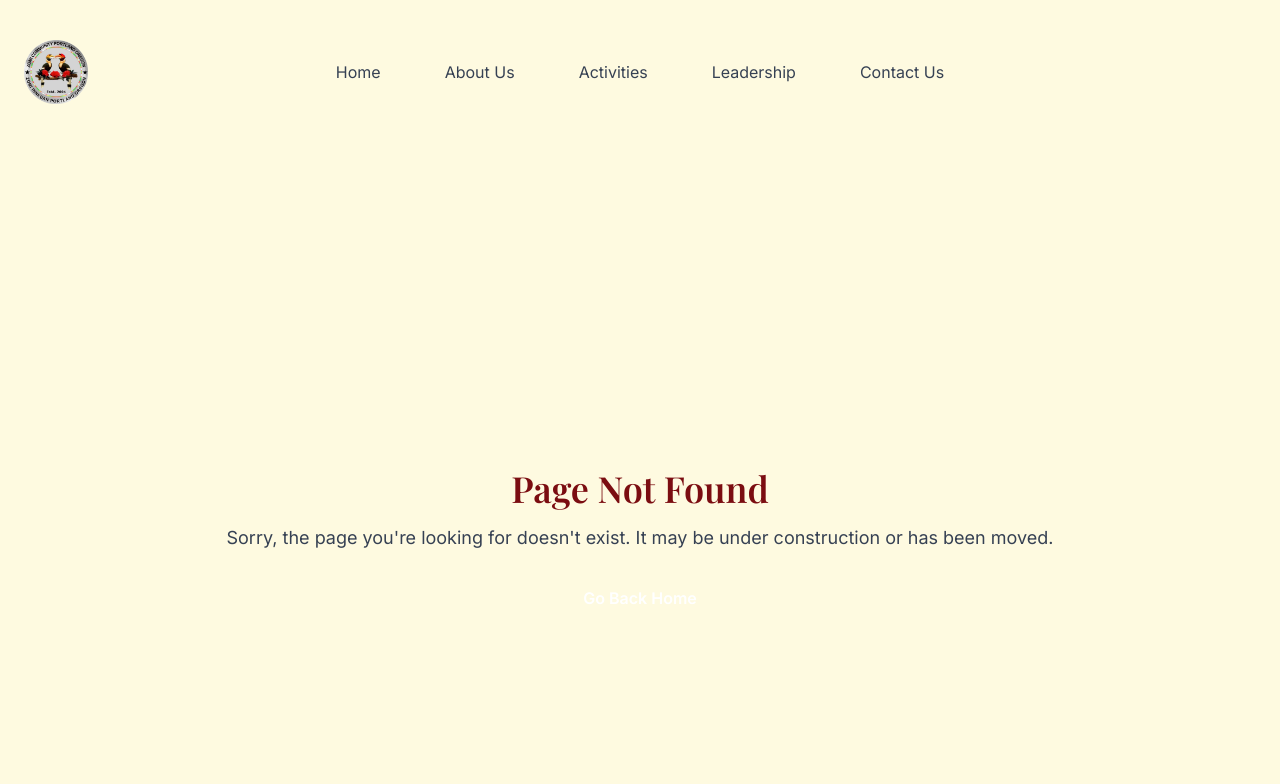
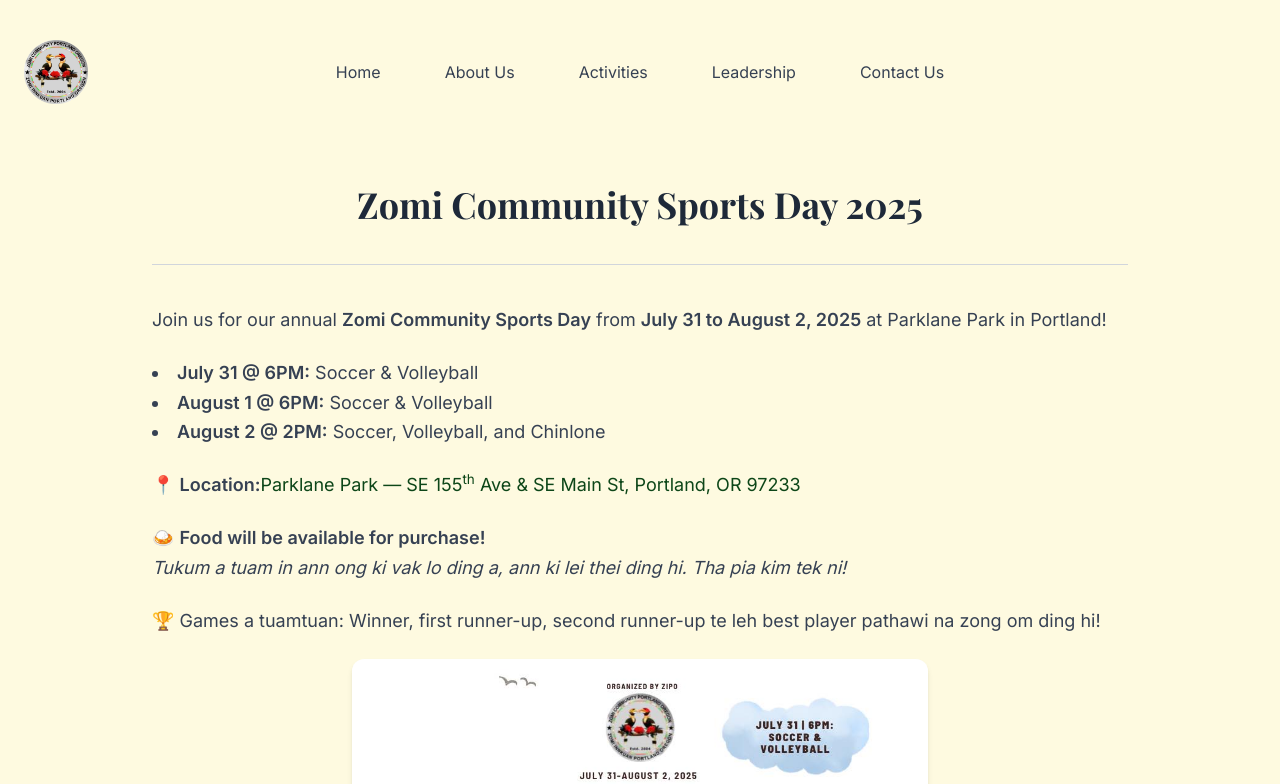
Before and after one commit to dvan2/zipo-site, a Next.js app: page /events/sports-day in a window 1280 px wide. Before the commit this address had no page. Shown: the top 784 px of the page. Built offline with nearby package versions, Linux system fonts and the light colour scheme.

Commit message:
added sportsday event

```diff
--- a/app/events/page.tsx
+++ b/app/events/page.tsx
@@ -5,8 +5,10 @@ import Wrapper from '@/components/Wrapper';
 export default function EventsPage() {
   const now = new Date();
 
-  const upcomingEvents = events.filter((event) => new Date(event.date) > now);
-  const pastEvents = events.filter((event) => new Date(event.date) <= now);
+  const upcomingEvents = events.filter(
+    (event) => new Date(event.endDate) > new Date()
+  );
+  // const pastEvents = events.filter((event) => new Date(event.date) <= now);
 
   return (
     <Wrapper>
@@ -29,7 +31,7 @@ export default function EventsPage() {
       </section>
 
       {/* Past Events */}
-      <section>
+      {/* <section>
         <h2 className='text-2xl font-bold text-zomi-red mb-8 text-center'>
           Past Events
         </h2>
@@ -42,20 +44,21 @@ export default function EventsPage() {
         ) : (
           <p className='text-center text-gray-500'>No past events yet.</p>
         )}
-      </section>
+      </section> */}
     </Wrapper>
   );
 }
 
-/* 👇 helper components inside same file */
 function EventCard({
   title,
-  date,
+  startDate,
+  endDate,
   location,
   link,
 }: {
   title: string;
-  date: string;
+  startDate: string;
+  endDate: string;
   location: string;
   link: string;
 }) {
@@ -63,7 +66,7 @@ function EventCard({
     <div className='bg-[#dfeee1] border border-gray-200 rounded-2xl shadow-md p-8 text-center'>
       <h4 className='text-2xl font-semibold text-zomi-red mb-2'>{title}</h4>
       <p className='text-gray-700 mb-1'>
-        <strong>Date:</strong> {formatDate(date)}
+        <strong>Dates:</strong> {formatDate(startDate)} – {formatDate(endDate)}
       </p>
       <p className='text-gray-700 mb-4'>
         <strong>Location:</strong> {location}
--- /dev/null
+++ b/app/events/sports-day/page.tsx
@@ -0,0 +1,61 @@
+import PageHeader from '@/components/PageHeader';
+import Wrapper from '@/components/Wrapper';
+
+export default function ZomiSportsDay2025() {
+  return (
+    <Wrapper>
+      <PageHeader title='Zomi Community Sports Day 2025' />
+      <div className='text-lg text-gray-700 leading-relaxed space-y-6'>
+        <p>
+          Join us for our annual <strong>Zomi Community Sports Day</strong> from{' '}
+          <strong>July 31 to August 2, 2025</strong> at Parklane Park in
+          Portland!
+        </p>
+
+        <ul className='list-disc list-inside'>
+          <li>
+            <strong>July 31 @ 6PM:</strong> Soccer & Volleyball
+          </li>
+          <li>
+            <strong>August 1 @ 6PM:</strong> Soccer & Volleyball
+          </li>
+          <li>
+            <strong>August 2 @ 2PM:</strong> Soccer, Volleyball, and Chinlone
+          </li>
+        </ul>
+        <p>
+          📍 <strong>Location:</strong>
+          <a
+            href='https://www.google.com/maps/search/?api=1&query=Parklane+Park,+SE+155th+Ave+%26+SE+Main+St,+Portland,+OR+97233'
+            target='_blank'
+            rel='noopener noreferrer'
+            className='text-zomi-green hover:underline'
+          >
+            Parklane Park — SE 155<sup>th</sup> Ave & SE Main St, Portland, OR
+            97233
+          </a>
+        </p>
+
+        <p>
+          🍛 <strong>Food will be available for purchase!</strong>
+          <br />
+          <span className='italic'>
+            Tukum a tuam in ann ong ki vak lo ding a, ann ki lei thei ding hi.
+            Tha pia kim tek ni!
+          </span>
+        </p>
+
+        <p>
+          🏆 Games a tuamtuan: Winner, first runner-up, second runner-up te leh
+          best player pathawi na zong om ding hi!
+        </p>
+
+        <img
+          src='/images/zomi-sports-day-2025.png'
+          alt='Zomi Community Sports Day Poster'
+          className='rounded-xl shadow-md w-full max-w-xl mx-auto'
+        />
+      </div>
+    </Wrapper>
+  );
+}
--- a/app/page.tsx
+++ b/app/page.tsx
@@ -6,9 +6,8 @@ import { isFuture } from 'date-fns'; // We can use tiny library, or JS Date
 import Link from 'next/link';
 
 export default function Home() {
-  // Only get future dates
   const upcomingEvents = events.filter(
-    (event) => new Date(event.date) > new Date()
+    (event) => new Date(event.endDate) > new Date()
   );
 
   const galleryImages = [
@@ -61,13 +60,14 @@ export default function Home() {
                   key={index}
                   className='bg-[#dfeee1] border border-gray-200 rounded-2xl shadow-md p-8 text-center'
                 >
-                  <h4 className='text-2xl font-semibold text-zomi-red mb-2'>
+                  <h4 className='text-2xl font-semibold text-zomi-red mb-4'>
                     {event.title}
                   </h4>
-                  <p className='text-gray-700 mb-1'>
-                    <strong>Date: </strong>
-                    {formatDate(event.date)}
+                  <p className='text-gray-700 mb-2'>
+                    📅 <strong>Date:</strong> {formatDate(event.startDate)} –{' '}
+                    {formatDate(event.endDate)}
                   </p>
+
                   <p className='text-gray-700 mb-4'>
                     <strong>Location:</strong> {event.location}
                   </p>
--- a/data/events.ts
+++ b/data/events.ts
@@ -2,22 +2,30 @@
 
 export interface Event {
   title: string;
-  date: string; // ISO format better
+  startDate: string;
+  endDate: string;
   location: string;
   link: string;
 }
 
 export const events: Event[] = [
+  // {
+  //   title: 'Zomi Nam Ni - KUM 76 CIN',
+  //   startDate: '2024-05-17T13:00:00', // Feb 17, 2024 at 1 PM
+  //   location: '12003 NE Shaver St, Portland, OR 97220 (Parkrose High School)',
+  //   link: '#',
+  // },
+  // {
+  //   title: 'Zomi Harvest Festival',
+  //   date: '2025-04-15T12:00:00', // Oct 15, 2023 (past event)
+  //   location: 'Gresham Main Park, OR',
+  //   link: '#',
+  // },
   {
-    title: 'Zomi Nam Ni - KUM 76 CIN',
-    date: '2024-05-17T13:00:00', // Feb 17, 2024 at 1 PM
-    location: '12003 NE Shaver St, Portland, OR 97220 (Parkrose High School)',
-    link: '#',
-  },
-  {
-    title: 'Zomi Harvest Festival',
-    date: '2025-04-15T12:00:00', // Oct 15, 2023 (past event)
-    location: 'Gresham Main Park, OR',
-    link: '#',
+    title: 'Zomi Community Sports Day 2025',
+    startDate: '2025-07-31T18:00:00',
+    endDate: '2025-08-02T17:00:00',
+    location: 'Parklane Park, SE 155th Ave & SE Main St, Portland, OR 97233',
+    link: '/events/sports-day',
   },
 ];
```
Also changed, not shown: public/images/zomi-sports-day-2025.png (added).
